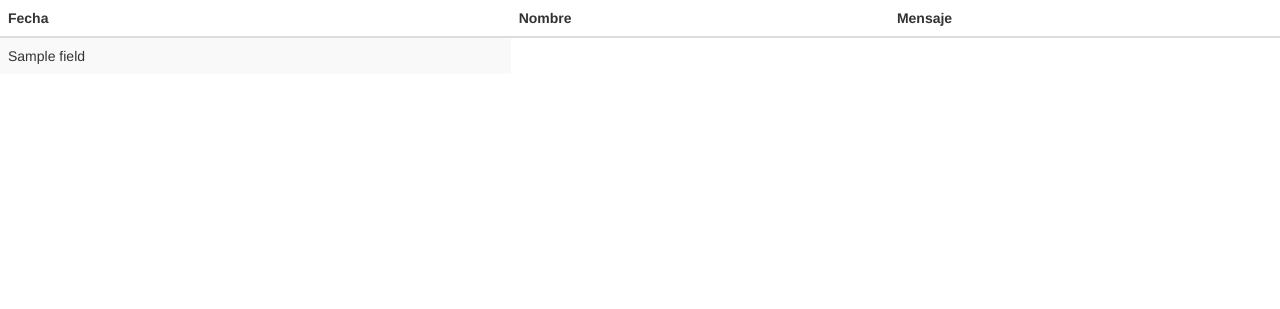
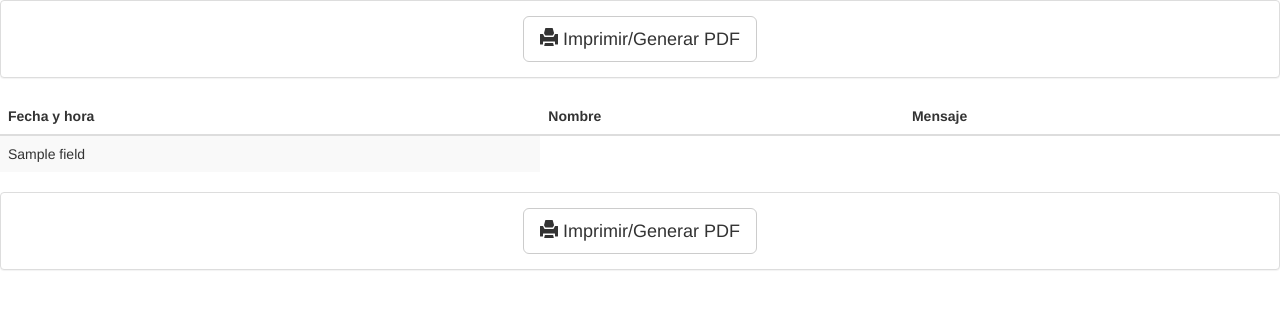
Before and after one commit to Nuevosmedios/chat-report, a Flask app: template templates/report.html in a window 1280 px wide. Shown: the top 309 px of the page. Run offline with Flask 2, Linux system fonts and the light colour scheme; the template is opened without the code that fills it: most values are stand-ins (such as "Sample title", 1, 10 or a date in 2020); some libraries are stand-ins or nearby versions.

Commit message:
Added print function

```diff
--- /dev/null
+++ b/static/print.css
@@ -0,0 +1,2 @@
+body { visibility:hidden; }
+.print { visibility:visible; }
--- a/templates/report.html
+++ b/templates/report.html
@@ -3,13 +3,24 @@
   <head>
     <meta charset="utf-8">
     <title>Reporte de chat</title>
+    <link rel="stylesheet" href="{{ url_for('static', filename='print.css') }}" media="print"/>
     <link rel="stylesheet" href="//netdna.bootstrapcdn.com/bootstrap/3.1.0/css/bootstrap.min.css">
   </head>
   <body>
+    <form>
+      <div class="panel panel-default">
+	<div class="panel-body" align="center">
+	  <button type="button" class="btn btn-default btn-lg" onclick="window.print();return false;">
+	    <span class="glyphicon glyphicon-print"></span> Imprimir/Generar PDF
+	  </button>
+	</div>
+      </div>
+    </form>
+    <div class="print">
       <table class="table table-striped">
 	<thead>
 	  <tr>
-	  <th>Fecha</th>
+	    <th>Fecha y hora</th>
 	    <th>Nombre</th>
 	    <th>Mensaje</th>
 	  </tr>
@@ -24,5 +35,13 @@
 	    {% endfor %}
 	  </tbody>
       </table>
+    </div>
+    <div class="panel panel-default">
+      <div class="panel-body" align="center">
+	<button type="button" class="btn btn-default btn-lg" onclick="window.print();return false;">
+	  <span class="glyphicon glyphicon-print"></span> Imprimir/Generar PDF
+	</button>
+      </div>
+    </div>
   </body>
 </html>
```
Lines whose indentation alone changed are shown as unchanged.
